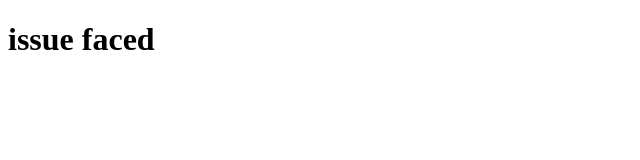
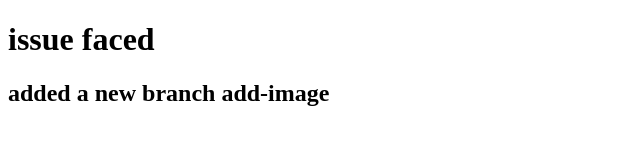
Before and after one commit to no7hingisimpossible/oh-babe2, a plain HTML site: page index.html in a window 1280 px wide. Shown: the whole page, without its empty margins (0-640 px from the left). Drawn offline with Linux system fonts and the light colour scheme.

Commit message:
added h2

```diff
--- a/index.html
+++ b/index.html
@@ -4,9 +4,10 @@
     <meta charset="UTF-8">
     <meta http-equiv="X-UA-Compatible" content="IE=edge">
     <meta name="viewport" content="width=<device-width>, initial-scale=1.0">
-    <title>Document</title>
+    <title>Webssss</title>
 </head>
 <body>
     <h1>issue faced</h1>
+    <h2>added a new branch add-image</h2>
 </body>
 </html>
```
